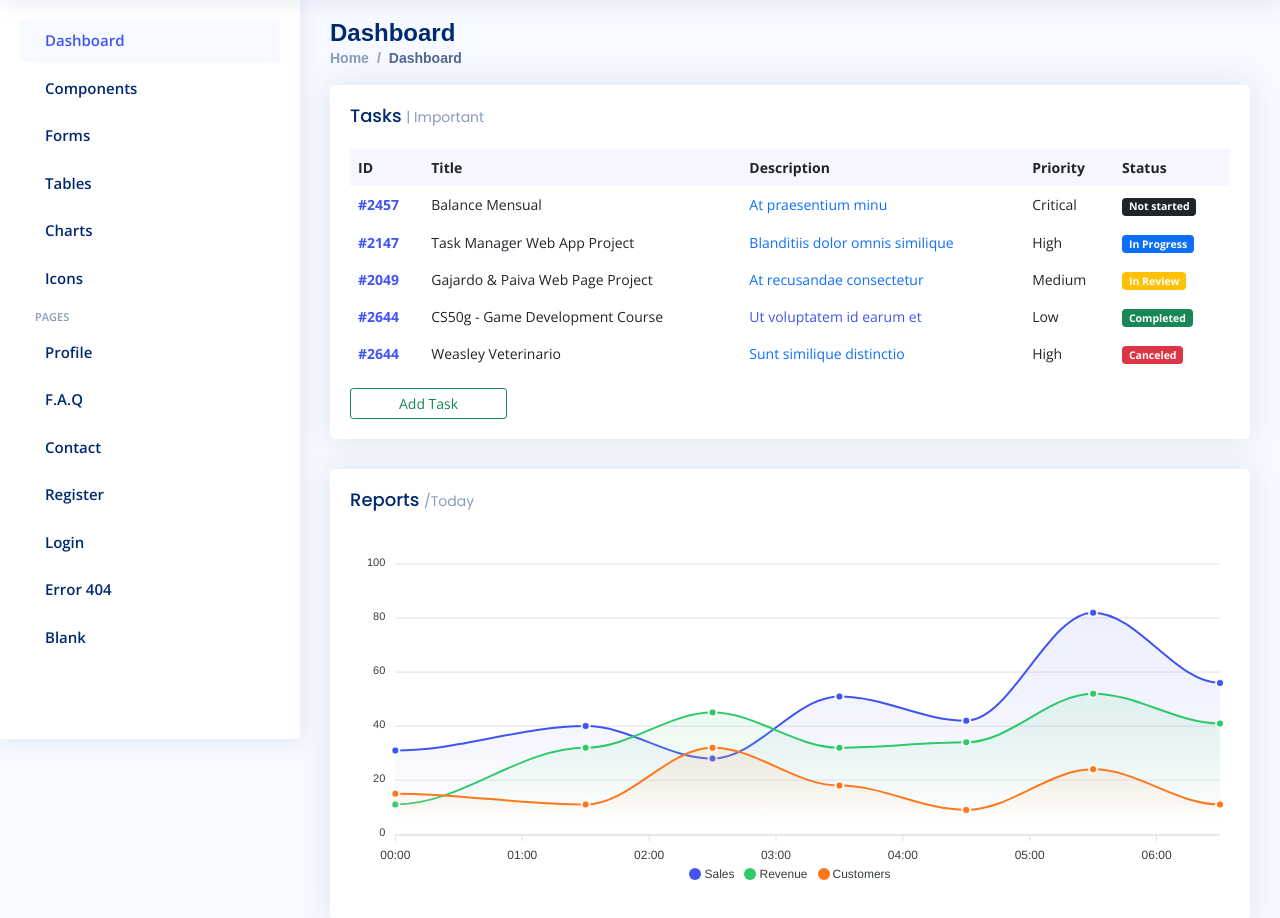
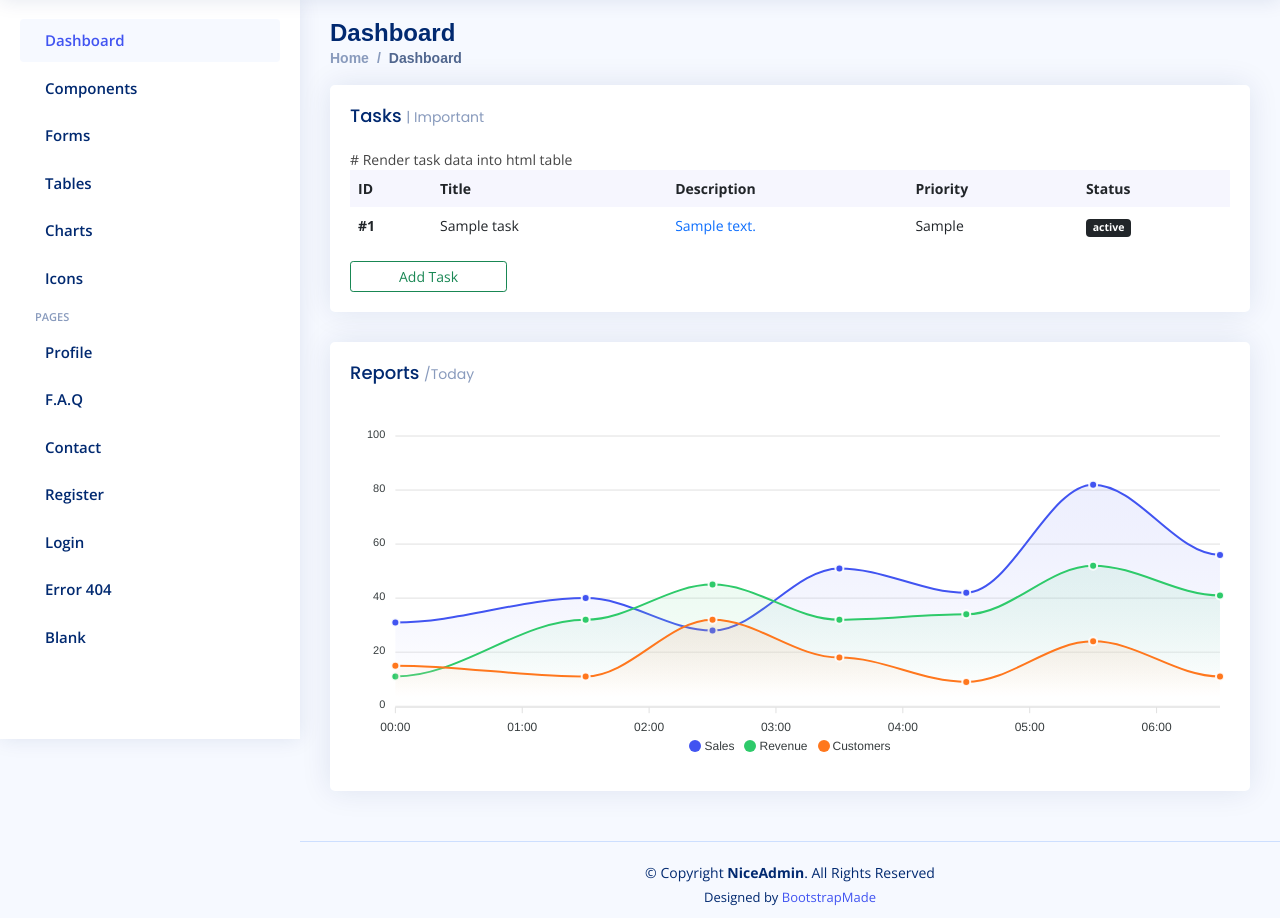
Before and after one commit to monk3yd/todo-list-webapp, a Flask app: page / in a window 1280 px wide. Shown: the part 61-979 px from the top of the page. Run offline with Flask 2, Linux system fonts and the light colour scheme; tables that the repository leaves empty hold one stand-in row (values such as "Sample post"); some libraries are stand-ins or nearby versions.

Commit message:
Read Tasks from db, dynamic index.html table that render tasks

```diff
--- a/main.py
+++ b/main.py
@@ -27,7 +27,7 @@ class User(UserMixin, db.Model):  # Create Users Table Model
     password = db.Column(db.String(50), nullable=False)
     name = db.Column(db.String(100))
 
-    tasks = db.relationship("Task", back_populates='task_author')
+    tasks = db.relationship("Task", back_populates='author')
 
 
 class Task(db.Model):  # Create Tasks Table Model
@@ -35,12 +35,12 @@ class Task(db.Model):  # Create Tasks Table Model
     id = db.Column(db.Integer, primary_key=True)
 
     author_id = db.Column(db.Integer, db.ForeignKey('users.id'))
-    task_author = db.relationship('User', back_populates='tasks')
+    author = db.relationship('User', back_populates='tasks')
 
-    task_title = db.Column(db.Text, nullable=False)
-    task_description = db.Column(db.String(30))
-    task_priority = db.Column(db.String(30), nullable=False)
-    task_status = db.Column(db.String(30), nullable=False)
+    title = db.Column(db.Text, nullable=False)
+    description = db.Column(db.String(30))
+    priority = db.Column(db.String(30), nullable=False)
+    status = db.Column(db.String(30), nullable=False)
 
 
 # Create tables in db
@@ -48,9 +48,17 @@ db.create_all()
 
 
 # TODO - Routes
-@app.route("/")
+@app.route("/", methods=["GET", "POST"])
 def home():
-    return render_template("index.html")
+    # POST
+        # TODO - Receive Add Task btn pressed
+        # TODO - Open Popup Window with form to add to table/db
+        # return
+
+    # GET
+    # Read all from task table in db
+    all_tasks = db.session.query(Task).all()
+    return render_template("index.html", tasks=all_tasks)
 
 
 if __name__ == "__main__":
--- a/templates/index.html
+++ b/templates/index.html
@@ -520,41 +520,17 @@
                   </tr>
                 </thead>
                 <tbody>
+                  # Render task data into html table
+                  {% for task in tasks: %}
                   <tr>
-                    <th scope="row"><a href="#">#2457</a></th>
-                    <td>Balance Mensual</td>
-                    <td><a href="#" class="text-primary">At praesentium minu</a></td>
-                    <td>Critical</td>
-                    <td><span class="badge bg-dark">Not started</span></td>
+                    <th scope="row">#{{ task.id }}</th>
+                    <td>{{ task.title }}</td>
+                    <td><a href="#" class="text-primary">{{ task.description }}</a></td>
+                    <td>{{ task.priority }}</td>
+                    <!-- TODO - Change Bar Color Depending on text -->
+                    <td><span class="badge bg-dark">{{ task.status }}</span></td>
                   </tr>
-                  <tr>
-                    <th scope="row"><a href="#">#2147</a></th>
-                    <td>Task Manager Web App Project</td>
-                    <td><a href="#" class="text-primary">Blanditiis dolor omnis similique</a></td>
-                    <td>High</td>
-                    <td><span class="badge bg-primary">In Progress</span></td>
-                  </tr>
-                  <tr>
-                    <th scope="row"><a href="#">#2049</a></th>
-                    <td>Gajardo & Paiva Web Page Project</td>
-                    <td><a href="#" class="text-primary">At recusandae consectetur</a></td>
-                    <td>Medium</td>
-                    <td><span class="badge bg-warning">In Review</span></td>
-                  </tr>
-                  <tr>
-                    <th scope="row"><a href="#">#2644</a></th>
-                    <td>CS50g - Game Development Course</td>
-                    <td><a href="#" class="text-primar">Ut voluptatem id earum et</a></td>
-                    <td>Low</td>
-                    <td><span class="badge bg-success">Completed</span></td>
-                  </tr>
-                  <tr>
-                    <th scope="row"><a href="#">#2644</a></th>
-                    <td>Weasley Veterinario</td>
-                    <td><a href="#" class="text-primary">Sunt similique distinctio</a></td>
-                    <td>High</td>
-                    <td><span class="badge bg-danger">Canceled</span></td>
-                  </tr>
+                  {% endfor %}
                 </tbody>
               </table>
               <!-- Add Task Button -->
```
Also changed, not shown: todo_list_backup.db.
